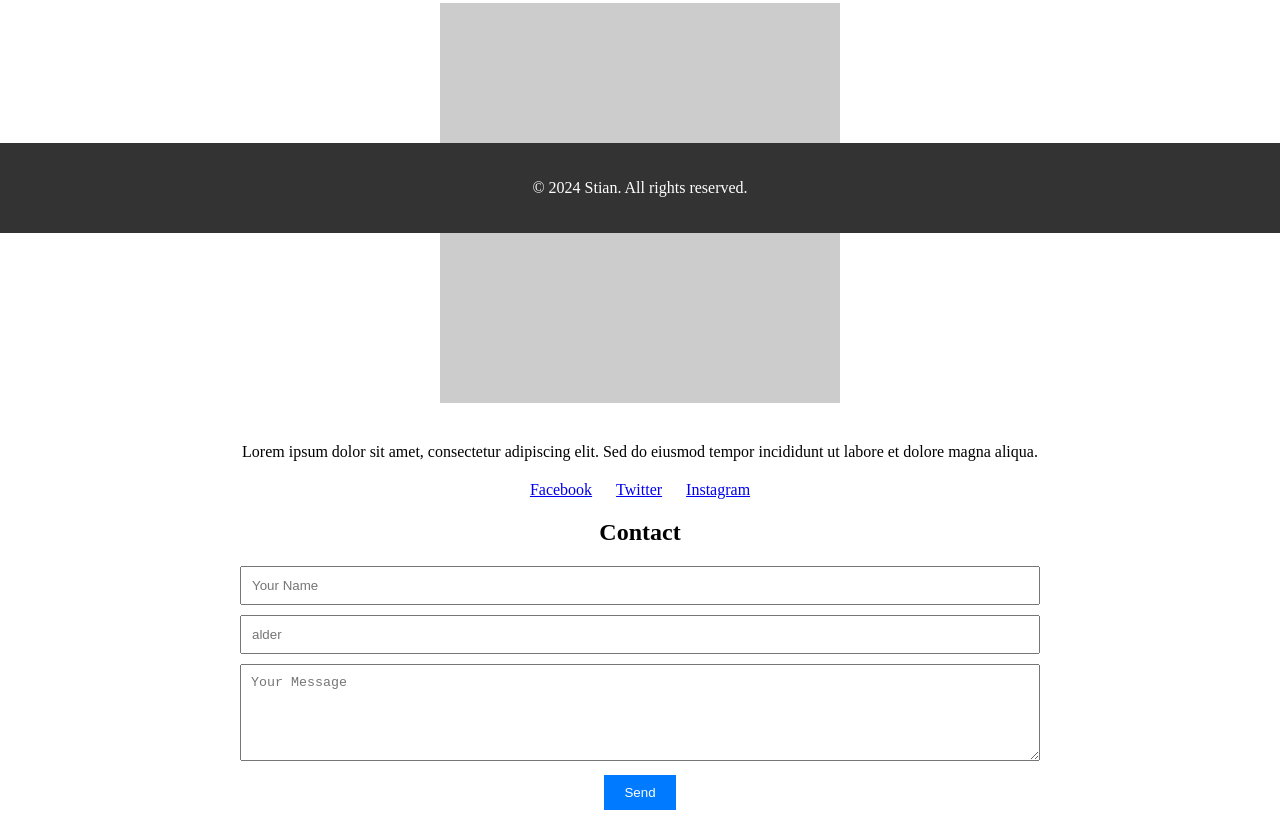
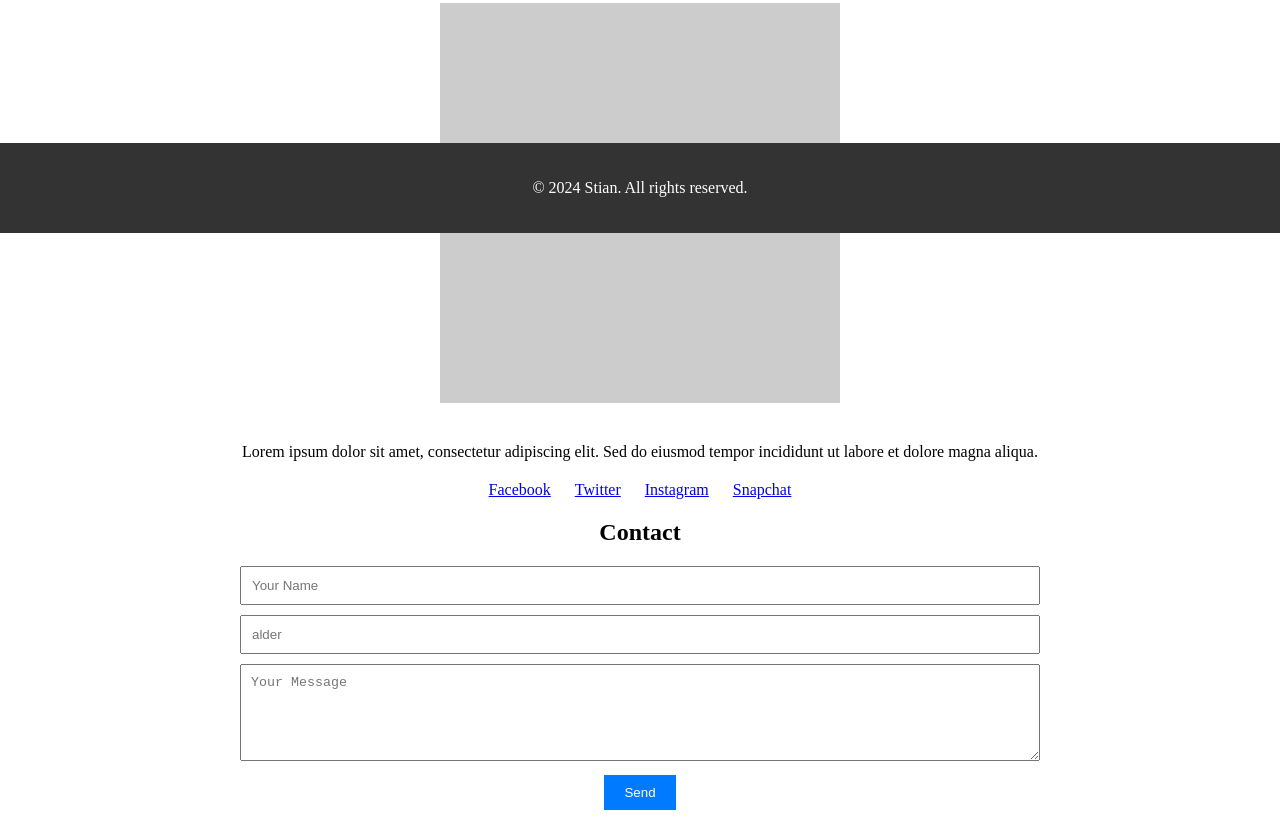
Before and after one commit to Pjatte1337/Pjatte1337.github.io, a plain HTML site: page index.html in a window 1280 px wide. Shown: the part 567-1397 px from the top of the page. Drawn offline with Linux system fonts and the light colour scheme; placeholder pictures from the web are drawn by us.

Commit message:
added snap

```diff
--- a/index.html
+++ b/index.html
@@ -23,6 +23,7 @@
             <a href="#">Facebook</a>
             <a href="#">Twitter</a>
             <a href="#">Instagram</a>
+            <a href="https://www.snapchat.com/add/stianjr?share_id=0ZyhiPYNybQ&locale=nb-NO">Snapchat</a>
         </div>
         <div class="contact-form">
             <h2>Contact</h2>
```
